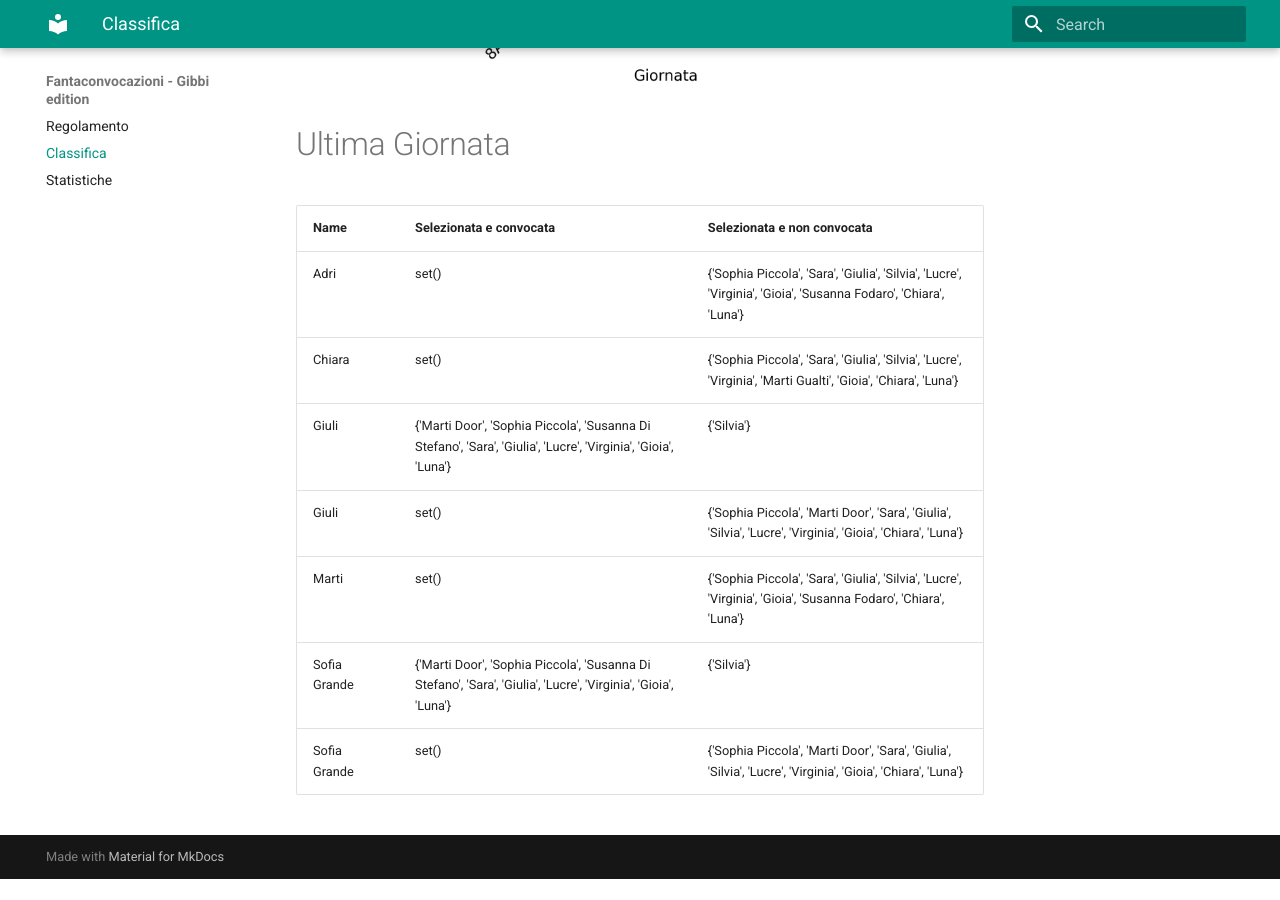
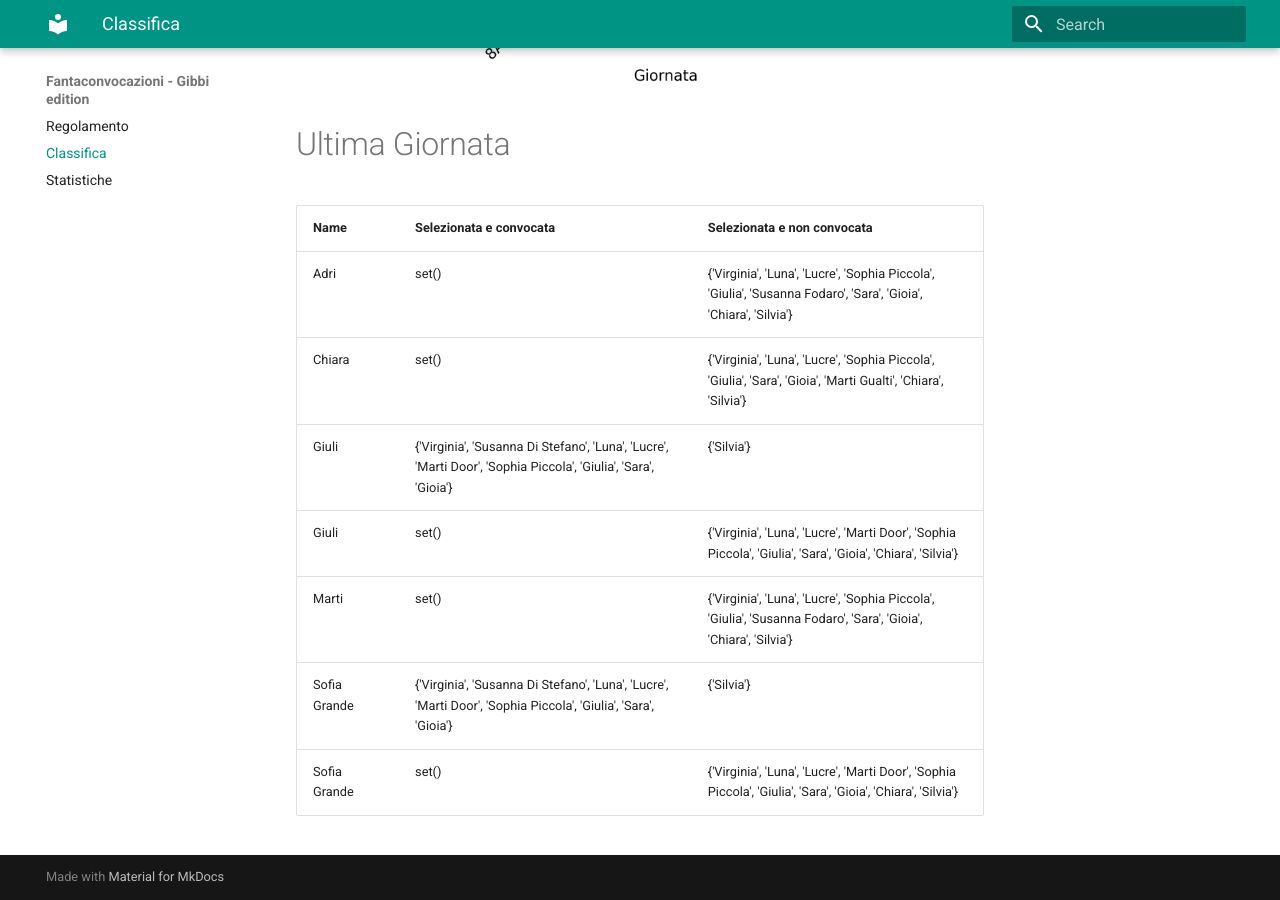
Before and after one commit to martinig94/fantagibbi, an MkDocs documentation site: the page built from docs/Classifica.md, in a window 1280 px wide and 900 px high, scrolled down 1024 px. Built offline with MkDocs 1.6.1 and Material for MkDocs 9.7.7, drawn with Linux system fonts in a browser that asks for light colours; before the commit the page ends 1903 px from its top, so only the background shows below that.

Commit message:
Auto-update from main.py

```diff
--- a/docs/Classifica.md
+++ b/docs/Classifica.md
@@ -18,11 +18,11 @@
 <!-- START_TABLE CORRECT -->
 | Name         | Selezionata e convocata                                                                                        | Selezionata e non convocata                                                                                      |
 |:-------------|:---------------------------------------------------------------------------------------------------------------|:-----------------------------------------------------------------------------------------------------------------|
-| Adri         | set()                                                                                                          | {'Sophia Piccola', 'Sara', 'Giulia', 'Silvia', 'Lucre', 'Virginia', 'Gioia', 'Susanna Fodaro', 'Chiara', 'Luna'} |
-| Chiara       | set()                                                                                                          | {'Sophia Piccola', 'Sara', 'Giulia', 'Silvia', 'Lucre', 'Virginia', 'Marti Gualti', 'Gioia', 'Chiara', 'Luna'}   |
-| Giuli        | {'Marti Door', 'Sophia Piccola', 'Susanna Di Stefano', 'Sara', 'Giulia', 'Lucre', 'Virginia', 'Gioia', 'Luna'} | {'Silvia'}                                                                                                       |
-| Giuli        | set()                                                                                                          | {'Sophia Piccola', 'Marti Door', 'Sara', 'Giulia', 'Silvia', 'Lucre', 'Virginia', 'Gioia', 'Chiara', 'Luna'}     |
-| Marti        | set()                                                                                                          | {'Sophia Piccola', 'Sara', 'Giulia', 'Silvia', 'Lucre', 'Virginia', 'Gioia', 'Susanna Fodaro', 'Chiara', 'Luna'} |
-| Sofia Grande | {'Marti Door', 'Sophia Piccola', 'Susanna Di Stefano', 'Sara', 'Giulia', 'Lucre', 'Virginia', 'Gioia', 'Luna'} | {'Silvia'}                                                                                                       |
-| Sofia Grande | set()                                                                                                          | {'Sophia Piccola', 'Marti Door', 'Sara', 'Giulia', 'Silvia', 'Lucre', 'Virginia', 'Gioia', 'Chiara', 'Luna'}     |
+| Adri         | set()                                                                                                          | {'Virginia', 'Luna', 'Lucre', 'Sophia Piccola', 'Giulia', 'Susanna Fodaro', 'Sara', 'Gioia', 'Chiara', 'Silvia'} |
+| Chiara       | set()                                                                                                          | {'Virginia', 'Luna', 'Lucre', 'Sophia Piccola', 'Giulia', 'Sara', 'Gioia', 'Marti Gualti', 'Chiara', 'Silvia'}   |
+| Giuli        | {'Virginia', 'Susanna Di Stefano', 'Luna', 'Lucre', 'Marti Door', 'Sophia Piccola', 'Giulia', 'Sara', 'Gioia'} | {'Silvia'}                                                                                                       |
+| Giuli        | set()                                                                                                          | {'Virginia', 'Luna', 'Lucre', 'Marti Door', 'Sophia Piccola', 'Giulia', 'Sara', 'Gioia', 'Chiara', 'Silvia'}     |
+| Marti        | set()                                                                                                          | {'Virginia', 'Luna', 'Lucre', 'Sophia Piccola', 'Giulia', 'Susanna Fodaro', 'Sara', 'Gioia', 'Chiara', 'Silvia'} |
+| Sofia Grande | {'Virginia', 'Susanna Di Stefano', 'Luna', 'Lucre', 'Marti Door', 'Sophia Piccola', 'Giulia', 'Sara', 'Gioia'} | {'Silvia'}                                                                                                       |
+| Sofia Grande | set()                                                                                                          | {'Virginia', 'Luna', 'Lucre', 'Marti Door', 'Sophia Piccola', 'Giulia', 'Sara', 'Gioia', 'Chiara', 'Silvia'}     |
 <!-- END_TABLE CORRECT -->
```
